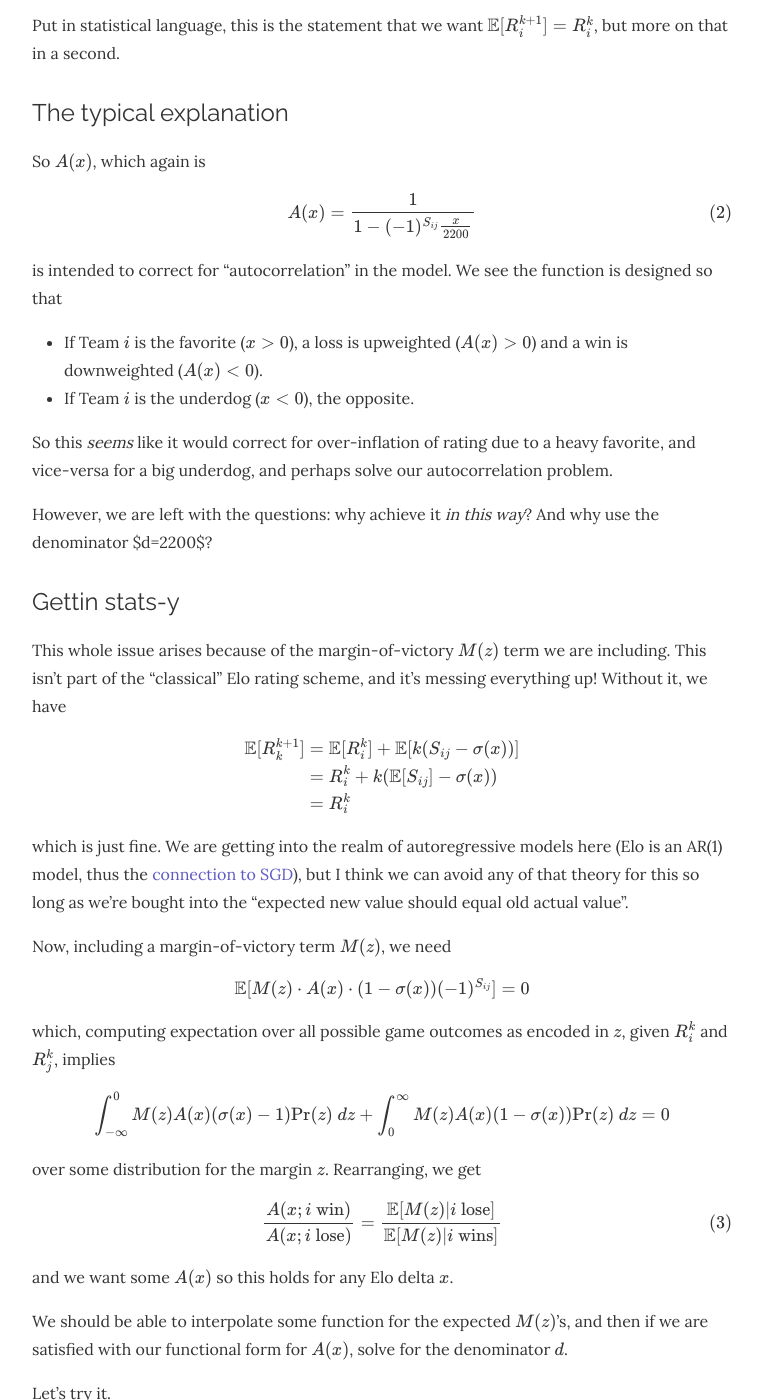
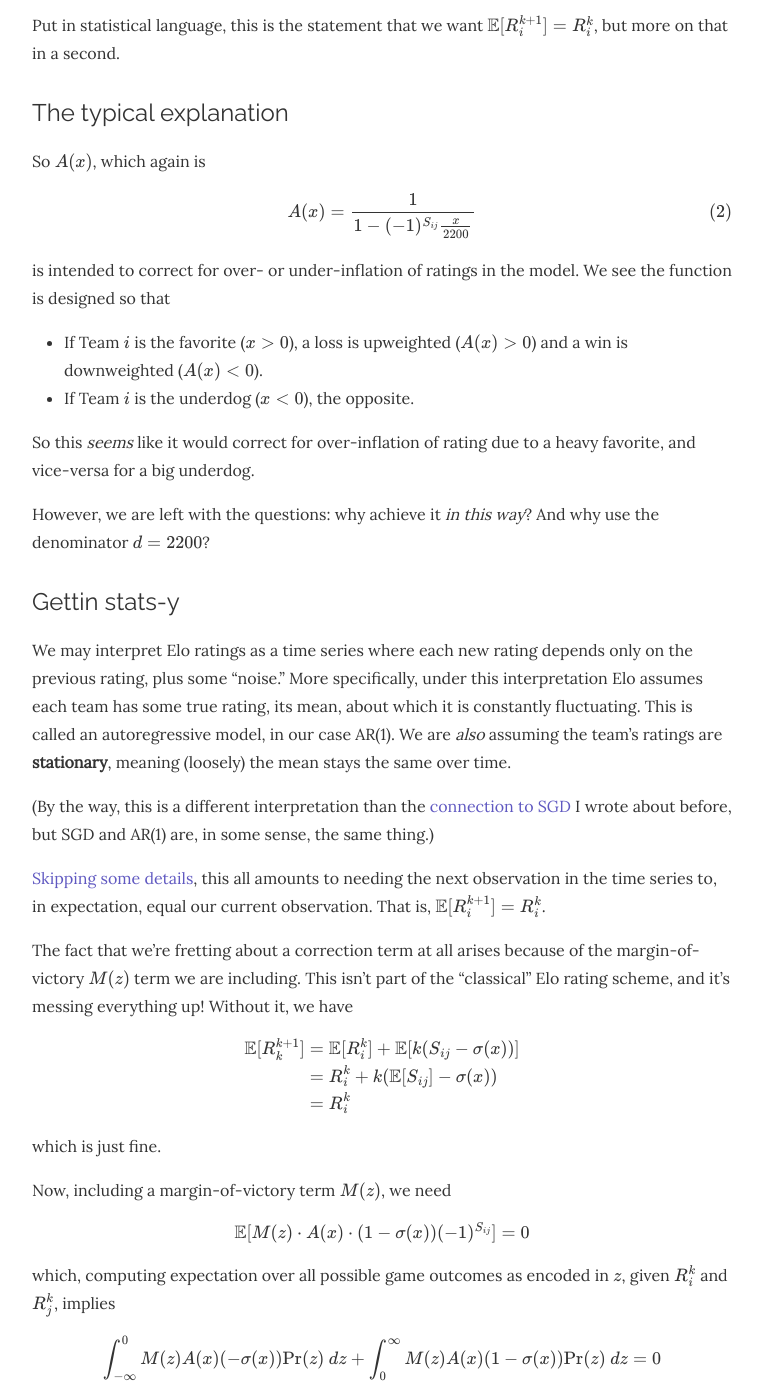
Before and after one commit to stmorse/stmorse.github.io, a Jekyll site: the page built from _posts/2019-06-12-Elo-2.md, in a window 1280 px wide and 1400 px high, scrolled down 1166 px. Shown: the whole window, without its empty margins (258-1020 px from the left). Built offline with Jekyll 4.4.1, drawn with Linux system fonts in a browser that asks for light colours; nearby versions of some CDN libraries; formulas are drawn with MathJax 3; some of the changed text lies outside the part shown.

Commit message:
corrections

```diff
--- a/_posts/2019-06-12-Elo-2.md
+++ b/_posts/2019-06-12-Elo-2.md
@@ -65,20 +65,26 @@ A(x) = \frac{1}{1-(-1)^{S_{ij}}\frac{x}{2200}}
 \end{equation}
 $$
 
-is intended to correct for "autocorrelation" in the model.  We see the function is designed so that
+is intended to correct for over- or under-inflation of ratings in the model.  We see the function is designed so that
 
 - If Team $$i$$ is the favorite ($$x>0$$), a loss is upweighted ($$A(x)>0$$) and a win is downweighted ($$A(x)<0$$).
 - If Team $$i$$ is the underdog ($$x<0$$), the opposite.
 
-So this *seems* like it would correct for over-inflation of rating due to a heavy favorite, and vice-versa for a big underdog, and perhaps solve our autocorrelation problem.
+So this *seems* like it would correct for over-inflation of rating due to a heavy favorite, and vice-versa for a big underdog.
 
-However, we are left with the questions: why achieve it *in this way*? And why use the denominator $d=2200$?
+However, we are left with the questions: why achieve it *in this way*? And why use the denominator $$d=2200$$?
 
 
 
 ## Gettin stats-y
 
-This whole issue arises because of the margin-of-victory $$M(z)$$ term we are including.  This isn't part of the "classical" Elo rating scheme, and it's messing everything up!  Without it, we have
+We may interpret Elo ratings as a time series where each new rating depends only on the previous rating, plus some "noise."  More specifically, under this interpretation Elo assumes each team has some true rating, its mean, about which it is constantly fluctuating.  This is called an autoregressive model, in our case AR(1).  We are *also* assuming the team's ratings are **stationary**, meaning (loosely) the mean stays the same over time.
+
+(By the way, this is a different interpretation than the [connection to SGD](https://stmorse.github.io/journal/Elo.html) I wrote about before, but SGD and AR(1) are, in some sense, the same thing.)
+
+[Skipping some details](https://www.gilgamath.com/elo-distribution), this all amounts to needing the next observation in the time series to, in expectation, equal our current observation.  That is, $$\mathbb{E}[R_i^{k+1}] = R_i^k$$.
+
+The fact that we're fretting about a correction term at all arises because of the margin-of-victory $$M(z)$$ term we are including.  This isn't part of the "classical" Elo rating scheme, and it's messing everything up!  Without it, we have
 
 $$
 \begin{align*}
@@ -88,7 +94,7 @@ $$
 \end{align*}
 $$
 
-which is just fine.  We are getting into the realm of autoregressive models here (Elo is an AR(1) model, thus the [connection to SGD](https://stmorse.github.io/journal/Elo.html)), but I think we can avoid any of that theory for this so long as we're bought into the "expected new value should equal old actual value".
+which is just fine.
 
 Now, including a margin-of-victory term $$M(z)$$, we need
 
@@ -149,11 +155,9 @@ $$
 \end{align*}
 $$
 
-which gives $$d=2200$$.
+which gives $$d=2200$$.  Voila!
 
-I once taught with an ordained Catholic priest, who also held a PhD in differential equations.  Among many memorable things this amazing man did, I recall that he often ended his in-class derivations with not QED, but "W.L." ... for "Wah lah!"
-
-W.L.
+**To do.** To get here, we had to ignore the $$\sigma/(1-\sigma)=10^{x/400}$$ term in Eq. \eqref{eq:goal}.  There might be a way to rewrite the expected $$M(z)$$'s in a way they still fit the data and cancel this other term out, but if not, I'm not sure.
 
 <hr>
 
```
Also changed, not shown: other parts of _posts/2019-06-12-Elo-2.md (+4 -4 lines).
